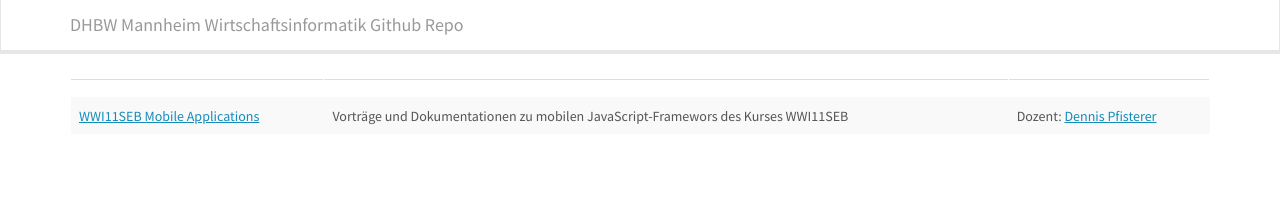
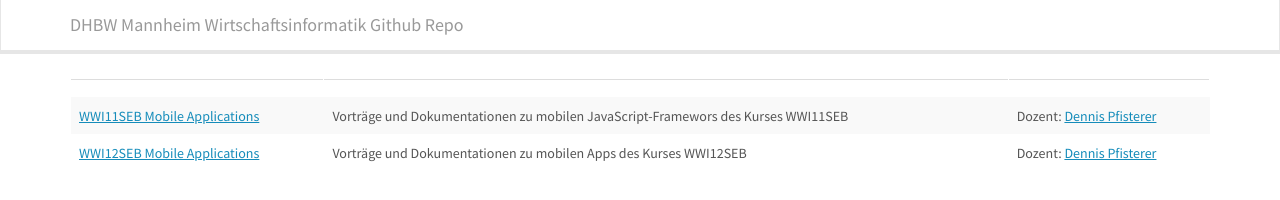
Before and after one commit to dhbw-mannheim-wi/dhbw-mannheim-wi.github.io, a plain HTML site: page index.html in a window 1280 px wide. Drawn offline with Linux system fonts and the light colour scheme.

Commit message:
added 12seb

```diff
--- a/index.html
+++ b/index.html
@@ -55,6 +55,14 @@
 				<td>Dozent: <a href="http://www.dennis-pfisterer.de">Dennis Pfisterer</a></td>
 			</tr>
 
+			<!-- ------------------------------------------------------------ -->
+			<tr>
+				<td> <a href="http://dhbw-mannheim-wi.github.io/wwi12seb-mobile-apps/">WWI12SEB Mobile Applications</a> </td>
+				<td>Vorträge und Dokumentationen zu mobilen Apps des Kurses WWI12SEB</td>
+				<td>Dozent: <a href="http://www.dennis-pfisterer.de">Dennis Pfisterer</a></td>
+			</tr>
+
+
         </tbody>
         </table>
 
```
